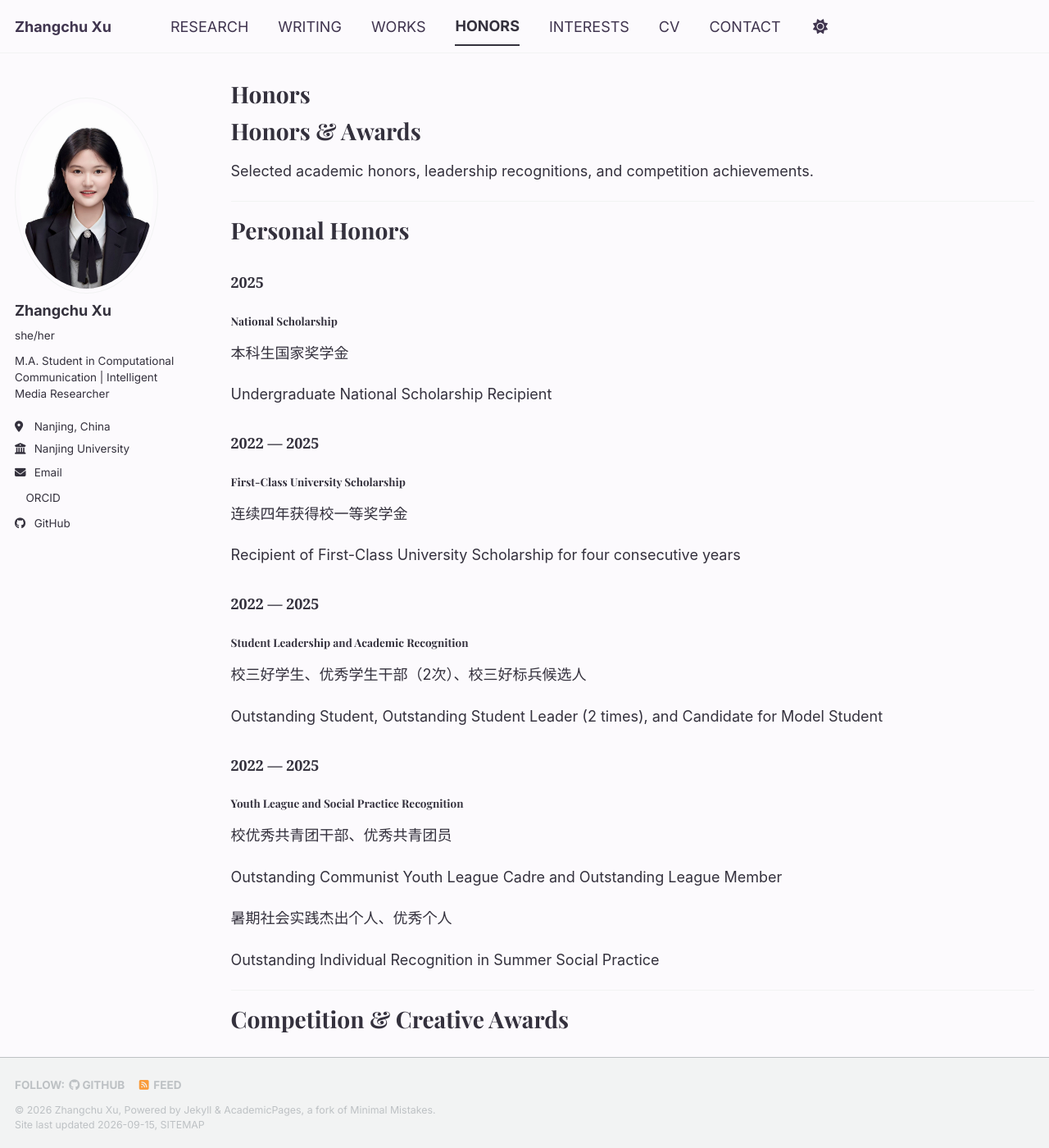
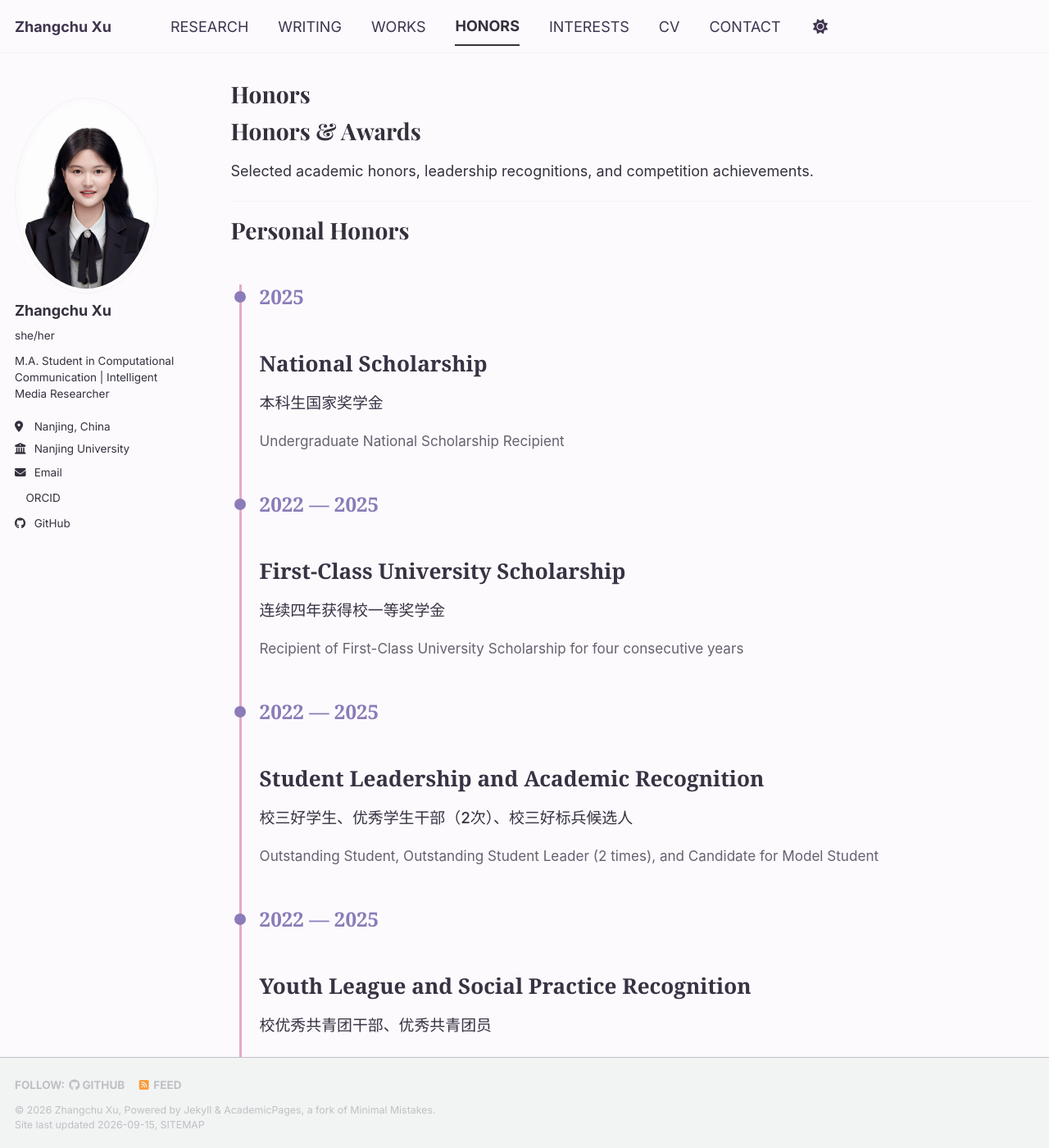
Before and after one commit to xuzhangchu0103/xuzhangchu0103.github.io, a Jekyll site: the page built from _pages/honors.md, in a window 1280 px wide and 1400 px high. Shown: the whole window at 82% size. Built offline with Jekyll 4.4.1, drawn with Linux system fonts in a browser that asks for light colours; a style sheet for code colours, icons or effects is not loaded.

Commit message:
Add styles for honors timeline and items

```diff
--- a/_sass/_custom.scss
+++ b/_sass/_custom.scss
@@ -194,6 +194,158 @@ border-radius:50%;
     color: #4a4655;
 }
 
+/* ===============================
+   Honors Timeline
+   =============================== */
+
+
+.honors-timeline {
+
+    position: relative;
+
+    margin: 40px 0;
+
+    padding-left: 35px;
+
+}
+
+
+/* vertical line */
+
+.honors-timeline::before {
+
+    content: "";
+
+    position: absolute;
+
+    left: 10px;
+
+    top: 0;
+
+    bottom: 0;
+
+    width: 3px;
+
+    background: #E8A8C8;
+
+}
+
+
+
+/* timeline item */
+
+.honor-item {
+
+    position: relative;
+
+    margin-bottom: 45px;
+
+}
+
+
+
+/* timeline dot */
+
+.honor-item::before {
+
+    content: "";
+
+    position: absolute;
+
+    left: -31px;
+
+    top: 8px;
+
+    width: 14px;
+
+    height: 14px;
+
+    background: #8B7BB8;
+
+    border-radius: 50%;
+
+}
+
+
+
+/* year */
+
+.honor-item h3 {
+
+    font-family: Georgia, serif;
+
+    font-size: 1.35em;
+
+    font-weight: 700;
+
+    color: #8B7BB8;
+
+    margin-bottom: 18px;
+
+}
+
+
+
+/* English award title */
+
+.award-title {
+
+    font-family: Georgia, serif;
+
+    font-size: 1.45em;
+
+    font-weight: 700;
+
+    color: #373343;
+
+    margin-bottom: 10px;
+
+}
+
+
+
+/* Chinese award name */
+
+.award-name {
+
+    font-size: 1.05em;
+
+    font-weight: 500;
+
+    margin-bottom: 5px;
+
+    color: #373343;
+
+}
+
+
+
+/* English explanation */
+
+.award-en {
+
+    font-size: 0.95em;
+
+    color: #66616f;
+
+    line-height: 1.6;
+
+    margin-bottom: 15px;
+
+}
+
+
+
+/* hover effect */
+
+.honor-item:hover::before {
+
+    transform: scale(1.25);
+
+    transition: 0.25s;
+
+}
+
 /* School name */
 .archive h3 {
     font-family: Georgia, serif;
```
